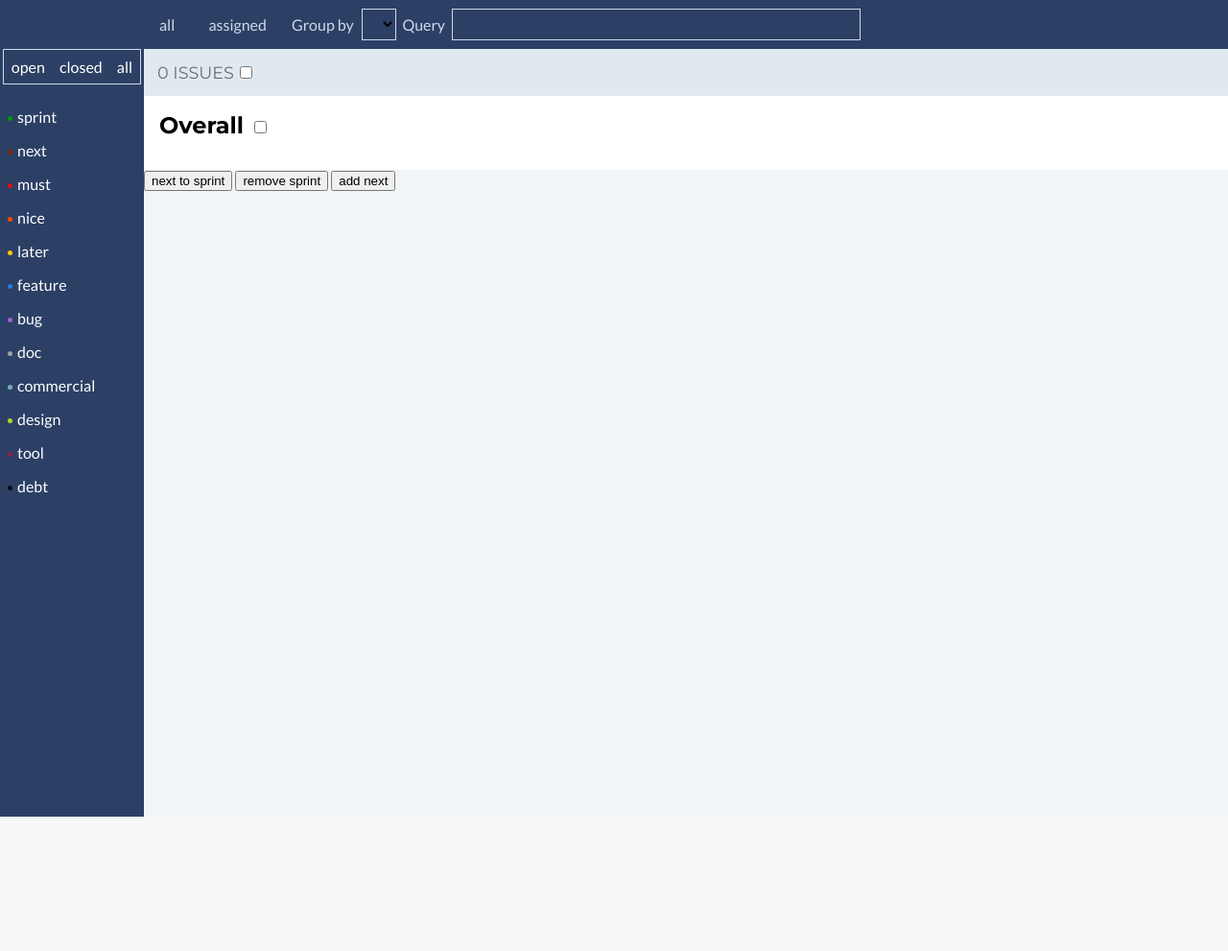
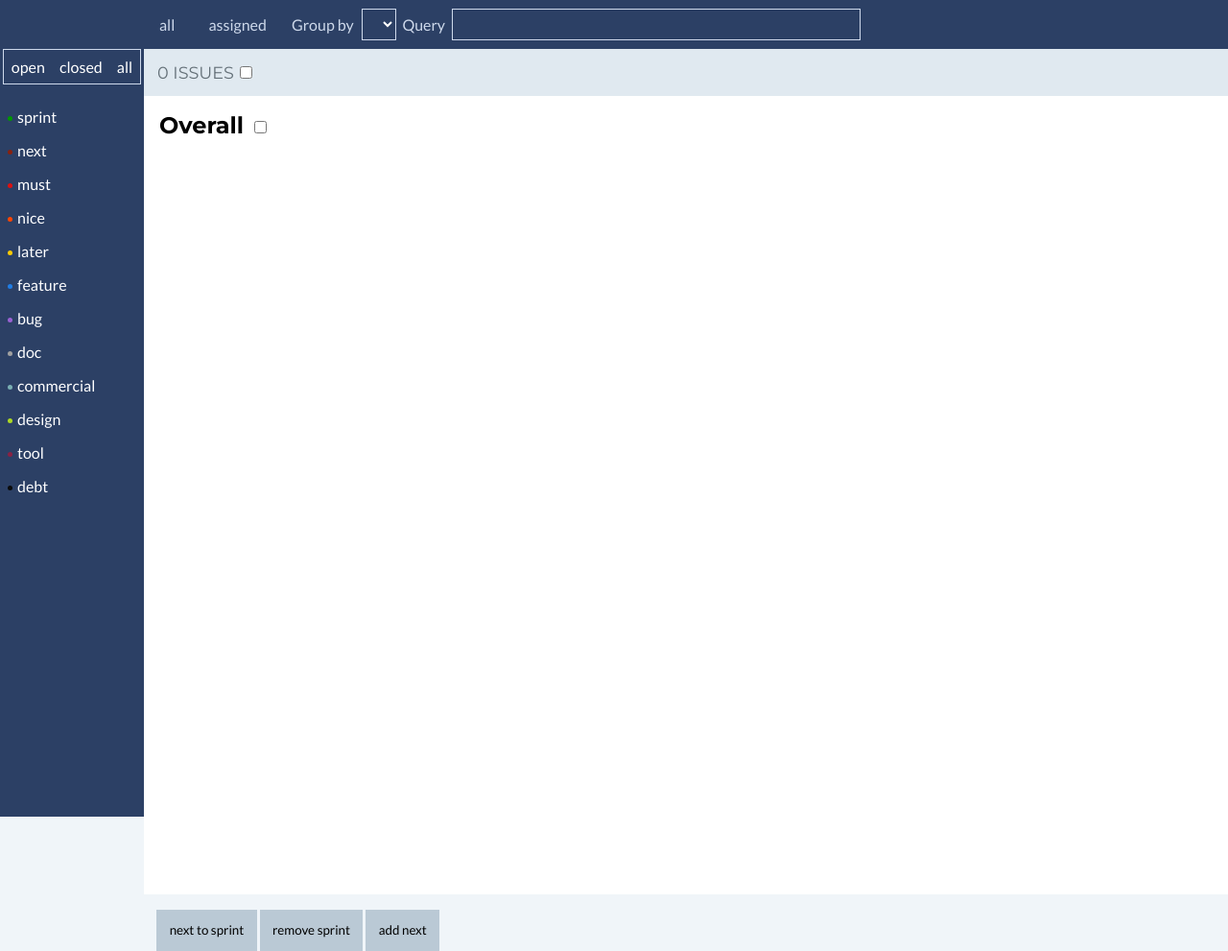
Before and after one commit to Kozea/gibolt, a Flask app: template templates/issues.jinja2 in a window 1280 px wide. Shown: the part 42-1033 px from the top of the page at 96% size. Before the commit the page ends 893 px from the top, so only its background shows below. Run offline with Flask 2, Linux system fonts and the light colour scheme; the template is opened without the code that fills it, so the values that code supplies are empty.

Commit message:
Continue style

```diff
--- a/generators/sass/main.scss
+++ b/generators/sass/main.scss
@@ -151,10 +151,12 @@ html {
       select {
         background: $aside;
         border-color: #ced9eb;
+        color: #fff;
+        font-family: $text-font;
 
         option {
           background: #fff;
-          font-family: $text-font;
+          color: $aside;
         }
       }
     }
@@ -319,7 +321,6 @@ html {
     main {
       order: 3;
       flex: 3 0px;
-      overflow: auto;
       height: 100vh;
 
 
@@ -368,6 +369,9 @@ html {
 
           article {
             background: #fff;
+            margin-bottom: 1em;
+            height: 100vh;
+            overflow: auto;
             padding: 1em;
 
             h2 {
@@ -379,7 +383,6 @@ html {
             }
 
             ul {
-
               li {
                 margin: 0.5em 0;
 
@@ -404,7 +407,9 @@ html {
 
                   .issues-label {
                     border-radius: 5px;
-                    padding: 0.25em;
+                    font-size: 0.8em;
+                    margin: 0 0.2em;
+                    padding: 0.5em;
                     order: 4;
                   }
                 }
@@ -421,6 +426,19 @@ html {
           }
 
           button  {
+            border: none;
+            background: #BAC9D5;
+            padding: 1em;
+            font-family: $text-font;
+            transition: background 0.2s;
+
+            &:hover {
+              background: lighten(#BAC9D5, 5%);
+            }
+
+            &:first-of-type {
+              margin-left: 1em;
+            }
           }
         }
       }
--- a/static/css/main.css
+++ b/static/css/main.css
@@ -128,10 +128,12 @@ html body #filter input {
 html body #filter select {
   background: #2c4065;
   border-color: #ced9eb;
+  color: #fff;
+  font-family: Lato, sans-serif;
 }
 html body #filter select option {
   background: #fff;
-  font-family: Lato, sans-serif;
+  color: #2c4065;
 }
 html body aside:not(#filter) {
   background: #2c4065;
@@ -247,7 +249,6 @@ html body aside:not(#filter) nav form fieldset legend {
 html body main {
   order: 3;
   flex: 3 0px;
-  overflow: auto;
   height: 100vh;
 }
 html body main #main {
@@ -286,6 +287,9 @@ html body main #main form progress[value]::-webkit-progress-value {
 }
 html body main #main form article {
   background: #fff;
+  margin-bottom: 1em;
+  height: 100vh;
+  overflow: auto;
   padding: 1em;
 }
 html body main #main form article h2 {
@@ -313,7 +317,9 @@ html body main #main form article ul li label .mini-user-avatar {
 }
 html body main #main form article ul li label .issues-label {
   border-radius: 5px;
-  padding: 0.25em;
+  font-size: 0.8em;
+  margin: 0 0.2em;
+  padding: 0.5em;
   order: 4;
 }
 html body main #main form article ul li .pull-request::before {
@@ -323,5 +329,18 @@ html body main #main form article ul li .pull-request::before {
   text-align: right;
   width: 2em;
 }
+html body main #main form button {
+  border: none;
+  background: #BAC9D5;
+  padding: 1em;
+  font-family: Lato, sans-serif;
+  transition: background 0.2s;
+}
+html body main #main form button:hover {
+  background: #cad5df;
+}
+html body main #main form button:first-of-type {
+  margin-left: 1em;
+}
 
 /*# sourceMappingURL=main.css.map */
```
Also changed, not shown: 1 other file.
